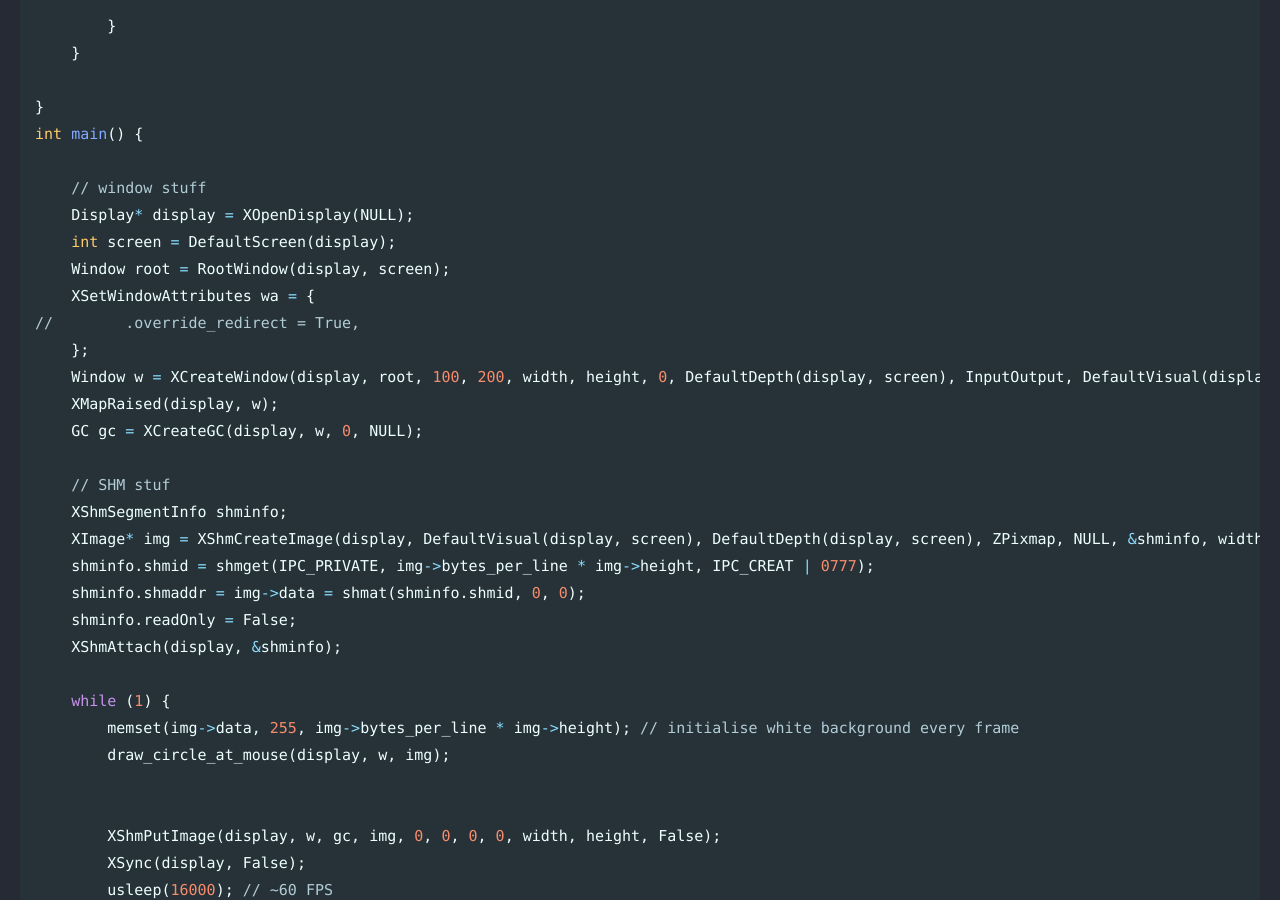
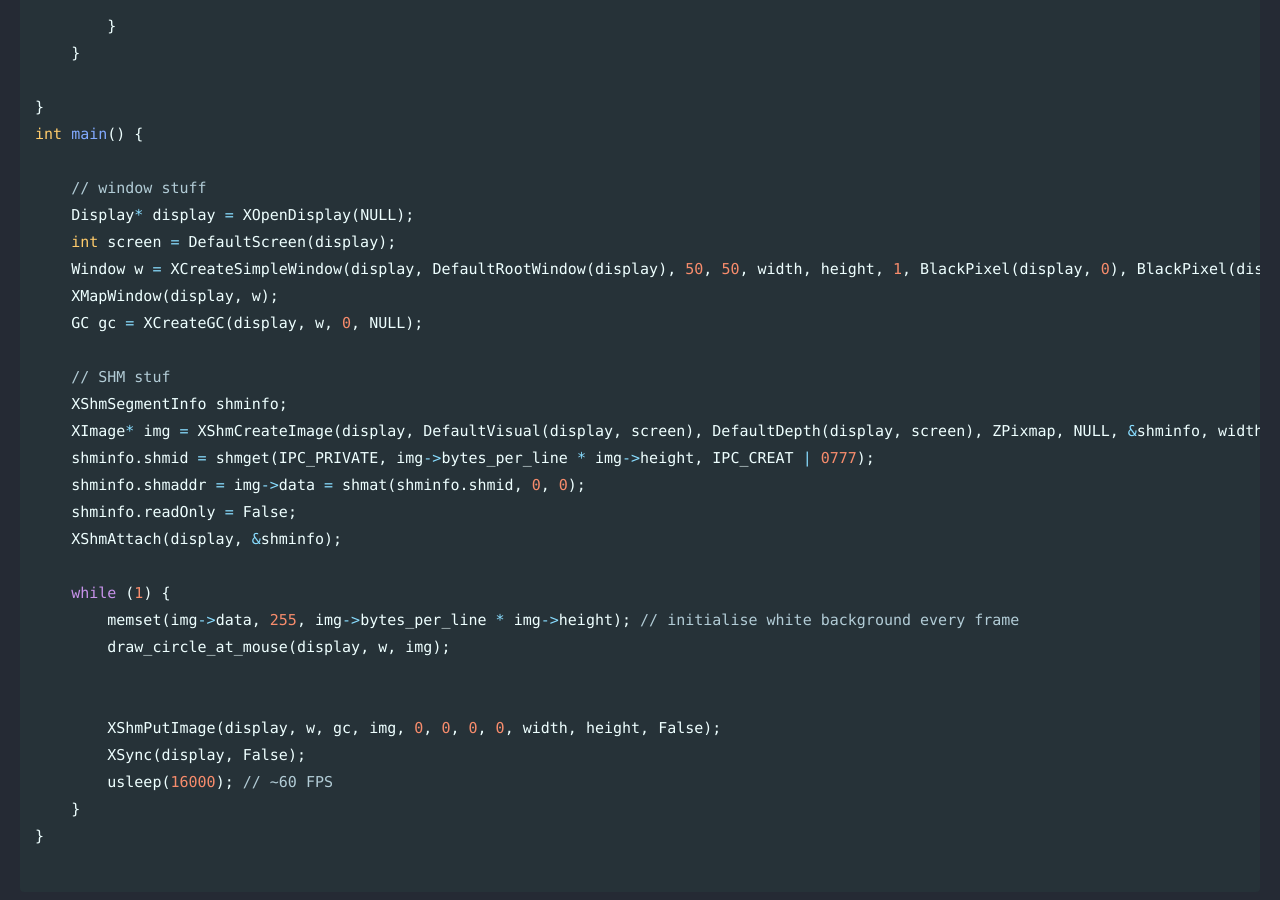
Before and after one commit to Connor-McCartney/Connor-McCartney.github.io, a Jekyll site: the page built from _pages/misc/fluid_simulation.md, in a window 1280 px wide and 900 px high, scrolled down 3724 px. Built offline with Jekyll 4.4.1, drawn with Linux system fonts in a browser that asks for light colours; cached includes are drawn as plain includes; our own code applies the rules of GitHub Pages for plain Markdown files.

Commit message:
Update fluid_simulation.md

````diff
--- a/_pages/misc/fluid_simulation.md
+++ b/_pages/misc/fluid_simulation.md
@@ -154,12 +154,8 @@ int main() {
     // window stuff
     Display* display = XOpenDisplay(NULL);
     int screen = DefaultScreen(display);
-    Window root = RootWindow(display, screen);
-    XSetWindowAttributes wa = {
-//        .override_redirect = True,
-    };
-    Window w = XCreateWindow(display, root, 100, 200, width, height, 0, DefaultDepth(display, screen), InputOutput, DefaultVisual(display, screen), CWOverrideRedirect | CWBackPixel, &wa);
-    XMapRaised(display, w);
+    Window w = XCreateSimpleWindow(display, DefaultRootWindow(display), 50, 50, width, height, 1, BlackPixel(display, 0), BlackPixel(display, 0));
+    XMapWindow(display, w);
     GC gc = XCreateGC(display, w, 0, NULL);
 
     // SHM stuf
@@ -180,4 +176,5 @@ int main() {
         usleep(16000); // ~60 FPS
     }
 }
+
 ```
````
